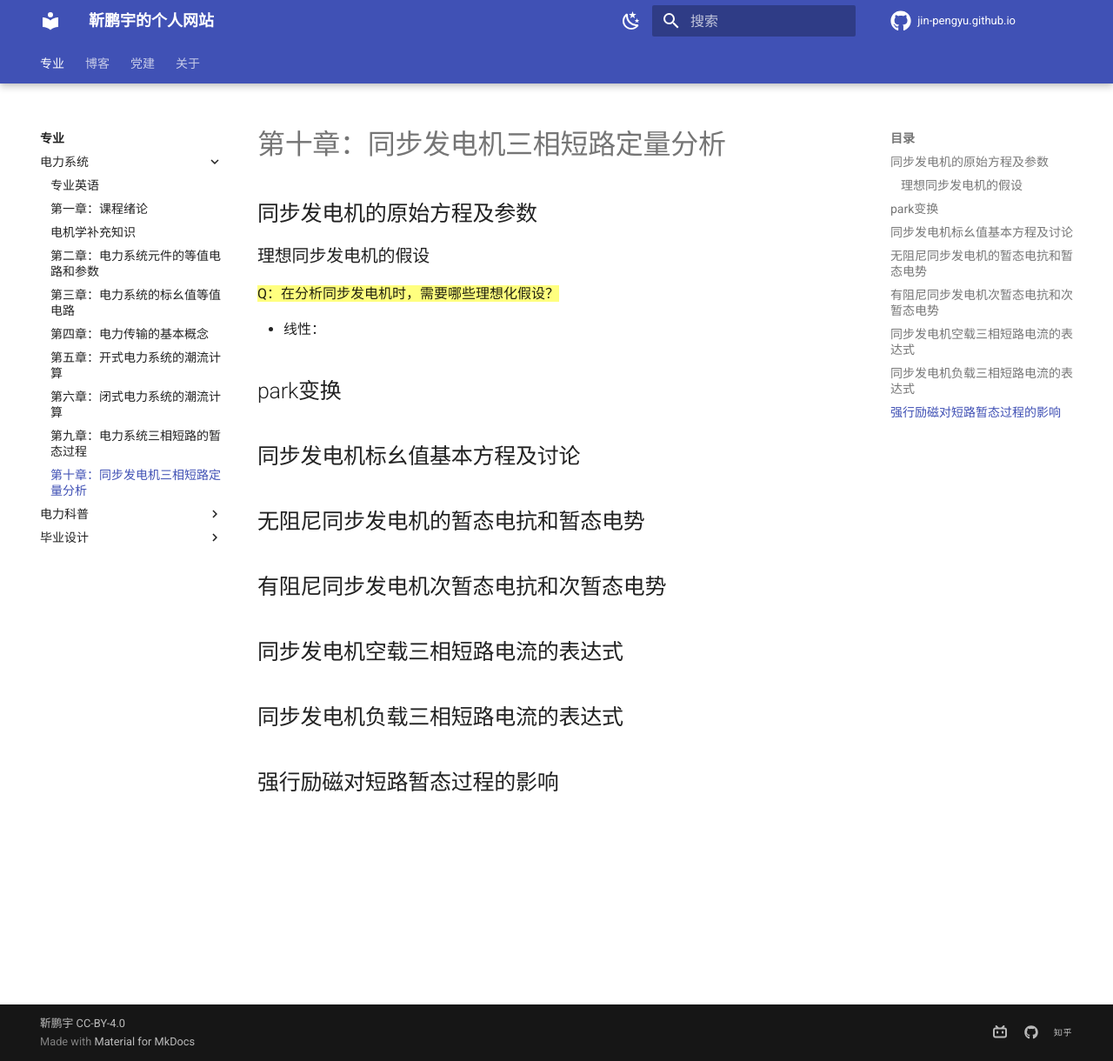
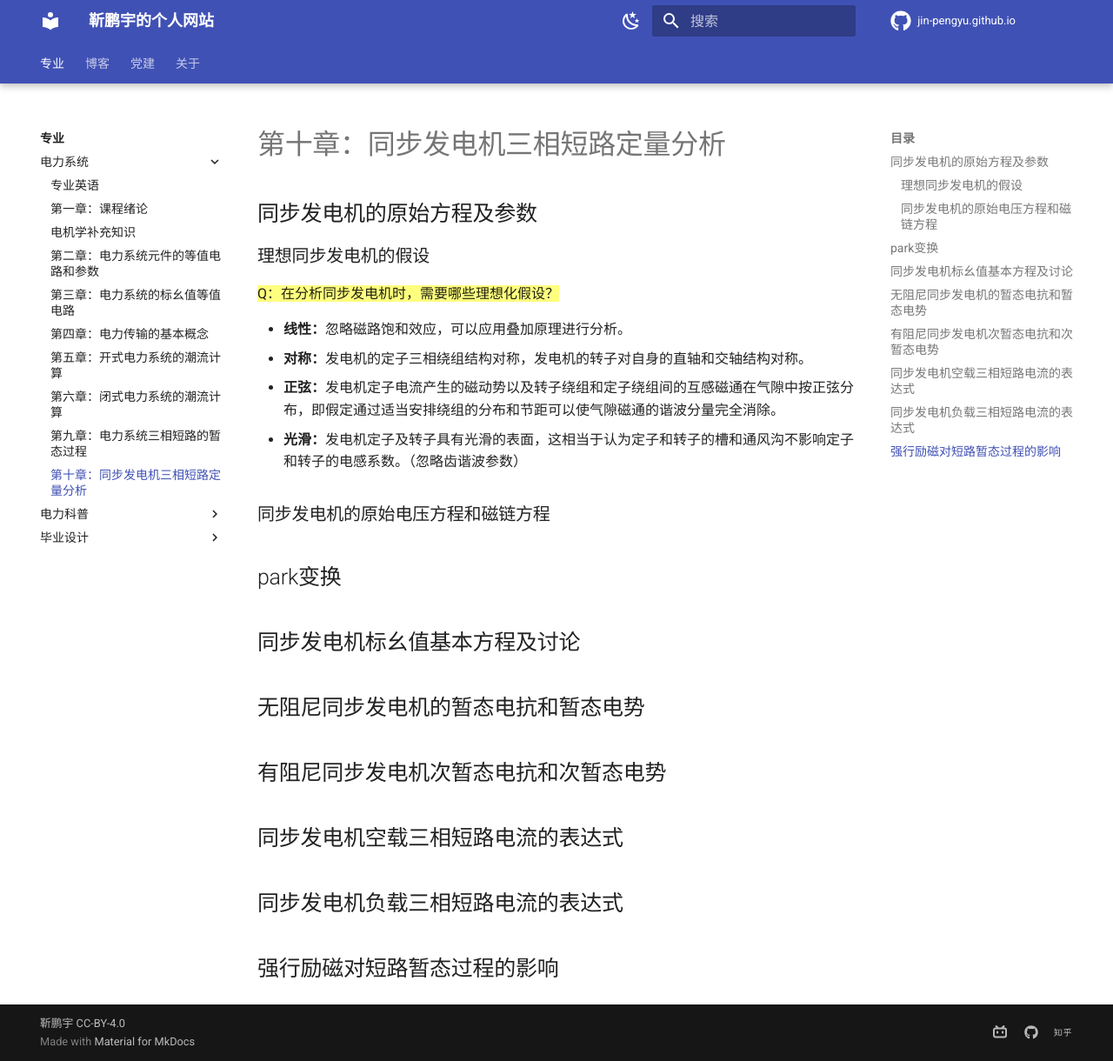
Before and after one commit to Pengyu-Jin/Pengyu-Jin.github.io, an MkDocs documentation site: the page built from docs/major/Power System Analysis/chapter10.md, in a window 1280 px wide and 1220 px high. Shown: the whole window at 87% size. Built offline with MkDocs 1.6.1 and Material for MkDocs 9.7.7, drawn with Linux system fonts in a browser that asks for light colours.

Commit message:
change style139

```diff
--- a/docs/major/Power System Analysis/chapter10.md
+++ b/docs/major/Power System Analysis/chapter10.md
@@ -2,7 +2,14 @@
 ### 理想同步发电机的假设
 ==Q：在分析同步发电机时，需要哪些理想化假设？==
 
-- 线性：
+- **线性：**忽略磁路饱和效应，可以应用叠加原理进行分析。
+- **对称：**发电机的定子三相绕组结构对称，发电机的转子对自身的直轴和交轴结构对称。
+- **正弦：**发电机定子电流产生的磁动势以及转子绕组和定子绕组间的互感磁通在气隙中按正弦分布，即假定通过适当安排绕组的分布和节距可以使气隙磁通的谐波分量完全消除。
+- **光滑：**发电机定子及转子具有光滑的表面，这相当于认为定子和转子的槽和通风沟不影响定子和转子的电感系数。（忽略齿谐波参数）
+
+### 同步发电机的原始电压方程和磁链方程
+
+
 
 ## park变换
 ## 同步发电机标幺值基本方程及讨论
```
